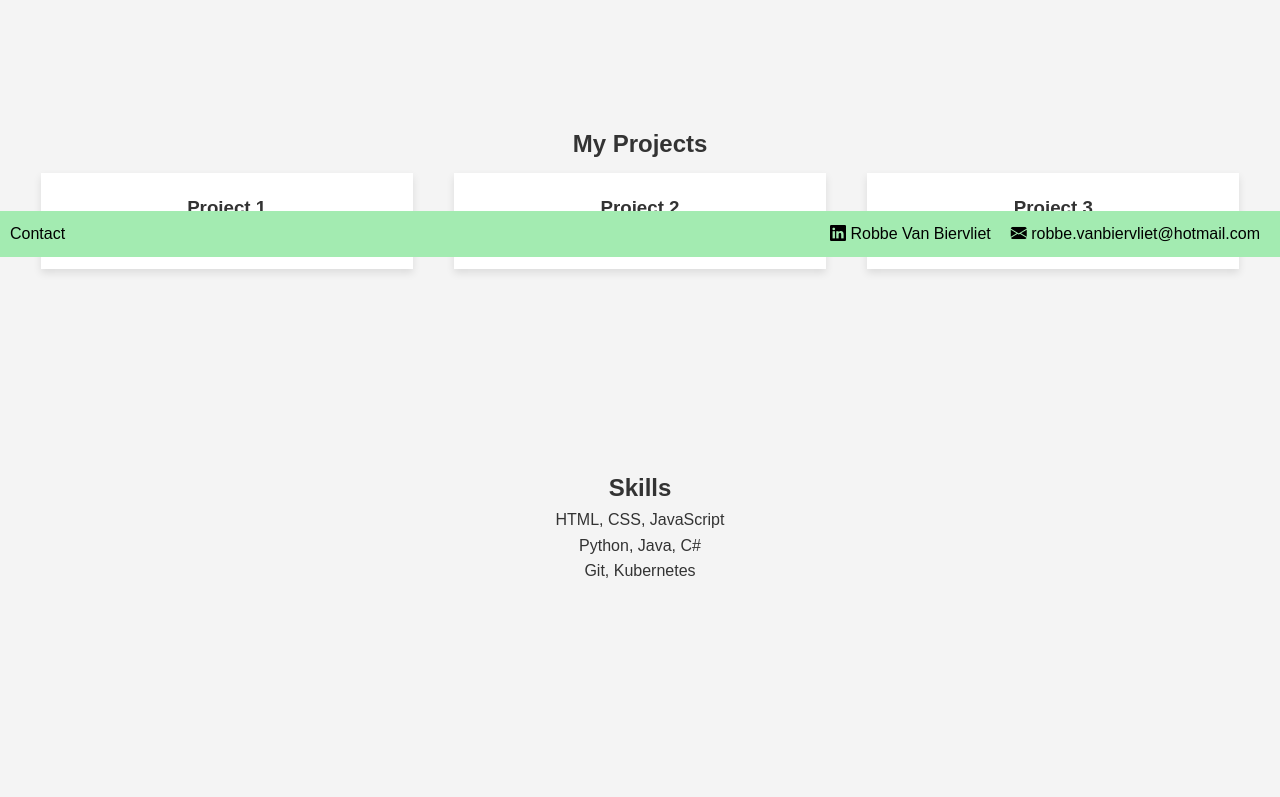
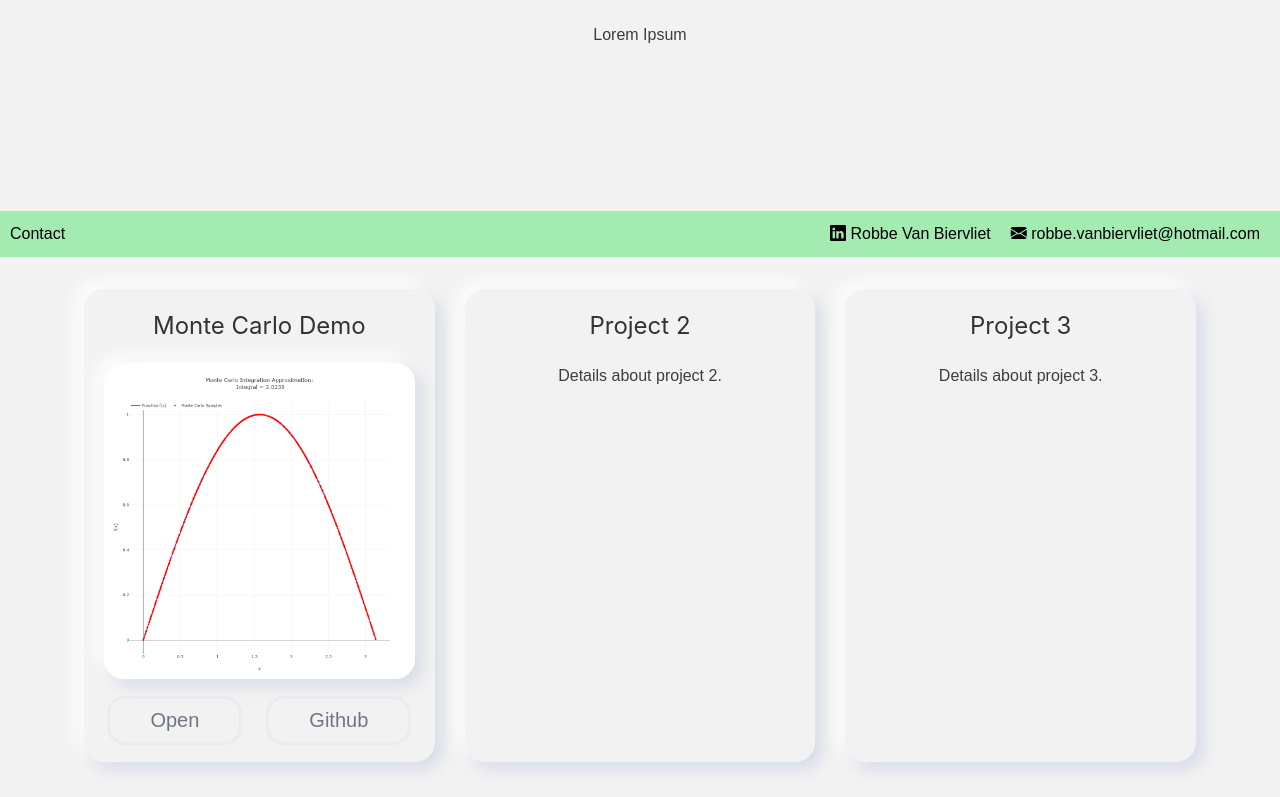
Before and after one commit to Soicrobbe/portfolio, a plain HTML site: page index.html in a window 1280 px wide. Shown: the part 543-1340 px from the top of the page. Before the commit the page ends 1267 px from the top, so only its background shows below. Drawn offline with nearby package versions, Linux system fonts and the light colour scheme.

Commit message:
Improved styling of projects section
First attempt to implement neumorphism style

```diff
--- a/index.html
+++ b/index.html
@@ -2,11 +2,14 @@
 <html lang="en">
     <head>
         <link rel="stylesheet" href="https://cdn.jsdelivr.net/npm/bootstrap-icons@1.11.3/font/bootstrap-icons.min.css">
+        <link rel="stylesheet" href="https://cdn.jsdelivr.net/npm/uikit@3.23.1/dist/css/uikit.min.css" />
         <meta charset="UTF-8">
         <meta http-equiv="X-UA-Compatible" content="IE=edge">
         <meta name="viewport" content="width-device-width, initial-scale=1.0">
         <title>Portfolio</title>
         <link rel="stylesheet" href="style.css">
+        <script src="https://cdn.jsdelivr.net/npm/uikit@3.23.1/dist/js/uikit.min.js"></script>
+        <script src="https://cdn.jsdelivr.net/npm/uikit@3.23.1/dist/js/uikit-icons.min.js"></script>
     </head>
     <body>
         <!-- Header Section -->
@@ -38,24 +41,31 @@
         </header>
 
         <!-- Home Section -->
-        <section id="home" class="section">
+        <section id="home">
             <h1>Welcome to My Portfolio</h1>
-            <p>Hi, I'm Robbe Van Biervliet, a passionate developer.</p>
+            <p>Hi, I'm Robbe Van Biervliet, a passionate developer. With a strong foundation in coding and a drive for solving complex problems, I specialize in creating efficient, scalable, and user-friendly applications. Whether it's building web applications, optimizing backend systems, or crafting elegant front-end interfaces, I bring both creativity and technical expertise to every project I work on.
+                I have experience with a wide range of technologies including [list a few key technologies you're familiar with, e.g., JavaScript, Python, React, Node.js, etc.], and I'm always eager to learn new tools and techniques to enhance my skills.
+                On this portfolio, you’ll find some of the projects I’ve worked on, highlighting my ability to transform ideas into functional, high-quality software. I’m passionate about collaborating with teams, building innovative solutions, and constantly growing as a developer.
+                Let’s build something great together!</p>
         </section>
 
         <!-- About Section -->
-        <section id="about" class="section">
+        <section id="about">
             <h2>About Me</h2>
             <p>Lorem Ipsum</p>
         </section>
 
         <!-- Projects Section -->
-        <section id="projects" class="section">
+        <section id="projects">
             <h2>My Projects</h2>
             <div id="project-container">
                 <div class="project">
-                    <h3>Project 1</h3>
-                    <p>Details about project 1.</p>
+                    <h3>Monte Carlo Demo</h3>
+                    <img src="MonteCarlo.png" alt="Monte Carlo Preview Image" class="uk-responsive-width image">
+                    <div class="button-container">
+                        <button type="button" class="button">Open</button>
+                        <button type="button" class="button">Github</button>
+                    </div>
                 </div>
                 <div class="project">
                     <h3>Project 2</h3>
--- a/style.scss
+++ b/style.scss
@@ -1,18 +1,32 @@
-$bg: #EDF2F0;
+@import url('https://fonts.googleapis.com/css2?family=Albert+Sans:ital,wght@0,100..900;1,100..900&display=swap');
 
-$neu-1: #ecf0f3;
-$neu-2: #d1d9e6;
 
-$white: #f9f9f9;
-$gray: #a0a5a8;
-$black: #181818;
+@mixin neumorphism($distance, $blur, $intensity, $inset: false) {
+    box-shadow: $distance $distance $blur mix(#5a5a5a, transparent, $intensity) if($inset, inset, null),
+      -#{$distance} -#{$distance} $blur mix(#ffffff, transparent, $intensity) if($inset, inset, null);
+  }
 
-$purple: #4B70E2;
+  :root {
+    --bg-color: #f2f2f2;
+    --shadow-dark: #97a4b6;
+    --shadow-light: #ffffff;
+    --text-primary: #3a3e42;
+    --transition-config: all 0.4s cubic-bezier(0.25, 0.46, 0.45, 1.1);
+    }
 
 * {
     margin: 0;
     padding: 0;
     box-sizing: border-box;
+}
+
+h1 {
+    margin: 30px;
+    font-size: 50px;
+}
+
+h2 {
+    margin: 25px;
 }
 
 html {
@@ -22,8 +36,8 @@ html {
 body {
     font-family: Poppins, sans-serif;
     line-height: 1.6;
-    color: #333;
-    background-color: #f4f4f4;
+    color: var(--text-primary);
+    background-color: var(--bg-color);
 }
 
 a {
@@ -31,32 +45,16 @@ a {
     color: inherit;
 }
 
-/* a {
-    --gradient-primary: linear-gradient(45deg, #54b3d6, #3bd6d6, #2cee8f);
-    background-image: var(--gradient-primary);
-    background-size: 200% 100%;
-    background-position: 100%;
-    -webkit-background-clip: text;
-    background-clip: text;
-    color: rgba(0, 0, 0, 0);
-    transition: transform 0.4s cubic-bezier(0.25, 0.46, 0.45, 2.2),
-                background-position 0.6s ease;
-  } */
-
-  /* a:hover {
-    background-position: 0%;
-    transform: scale(1.15) rotate(-2deg);
-    -webkit-text-fill-color: transparent;
-  } */
-
 ul {
     list-style: none;
+    margin:0;
+    padding:0;
 }
 
 section {
     padding: 60px 20px;
     margin: auto;
-    max-width: 1400px;
+    max-width: 90%;
     text-align: center;
 }
 
@@ -90,23 +88,34 @@ h1, h2, h3 {
     color: #333;
 }
 
-.section {
-    margin: 80px auto;
+#project-container {
+    display: flex;
+    justify-content: space-between;
+    width: 100%;
+    flex-wrap: wrap;
+    flex-direction: row;
+    gap: 30px;
 }
 
-#project-container {
-    display: flex;
-    justify-content: space-around;
-    flex-wrap: wrap;
-    flex-direction: row;
+#projects {
+    width: 100;
 }
 
 .project {
-    background-color: #fff;
+    flex: 1;
+    background-color: var(--bg-color);
     padding: 20px;
-    width: 30%;
-    box-shadow: 0 4px 8px rgba(0, 0, 0, 0.1);
+    width: 100%;
     margin-top: 10px;
+    margin-bottom: 0px;
+    margin-left: auto;
+    margin-right: auto;
+    border-radius: 20px;;
+    // box-shadow: 5px 10px 15px var(--shadow-dark),
+                // -5px -10px 15px var(--shadow-light);
+    box-shadow: 7px 7px 15px rgba(55, 84, 170, .15),
+    -7px -7px 20px rgba(255, 255, 255, 1),
+    0px 0px 4px rgba(255, 255, 255, .2) !important;
 }
 
 form {
@@ -130,10 +139,6 @@ button {
     border: none;
     cursor: pointer;
     border-radius: 4px;
-}
-
-button:hover {
-    background-color: #555;
 }
 
 footer {
@@ -180,7 +185,6 @@ footer ul li a:hover {
 #mobile-nav {
     display:none;
     justify-content: space-around;
-    /* margin-right: 50px; */
 }
 
 .hamburger-icon {
@@ -193,23 +197,12 @@ footer ul li a:hover {
     margin: auto;
     font-size: 25px;
     text-align: center;
-    /* transform: translate(7px,-7px); */
 }
 
-/* .hamburger-icon span {
-    width: 32px;
-    height: 2px;
-    display:inline-block;
-    background-color: #c3e0e5;
-    transition: all 0.3 ease-in-out;
-} */
-
 .menu-links {
-    /* position: absolute; */
     top: 100%;
     right: 0%;
     background-color: #30538a;
-    /* width: fit-content; */
     max-height: 0;
     overflow: hidden;
     transition: all 0.1s ease-in-out;
@@ -234,30 +227,54 @@ footer ul li a:hover {
     transition: all 0.1s ease-in-out;
 }
 
-/* .hamburger-icon.open span:first-child {
-    transform: rotate(45deg) translate(5px, 10px);
-} */
+.image {
+    box-shadow: 7px 7px 15px rgba(55, 84, 170, .15),
+              -7px -7px 20px rgba(255, 255, 255, 1),
+              0px 0px 4px rgba(255, 255, 255, .2) !important;
+  background-color: var(--bg-color);
+  border-radius: 20px;
+  margin-bottom: 20px;
+}
 
-/* .hamburger-icon.open span:nth-child(2) {
-    opacity: 0;
-} */
+.button {
+    font-size: 20px;
+    // border: none;
+    padding: 10px 40px;
+    border-radius: 15px;
+    color: #6D7587;
+    background-color: var(--bg-color);
+    outline-style: solid;
+    outline-color: rgba(55, 84, 170, 0.041);
+    transition: box-shadow .2s ease !important;
+  }
 
-/* .hamburger-icon.open span:last-child {
-    transform: rotate(-45deg) translate(20px, -2px);
-} */
+  .button:hover {
+    outline:none;
+    box-shadow: 7px 7px 15px rgba(55, 84, 170, .15),
+                -7px -7px 20px rgba(255, 255, 255, 1),
+                inset 0px 0px 4px rgba(255, 255, 255, .2),
+                inset 7px 7px 15px rgba(55, 84, 170, 0),
+                inset -7px -7px 20px rgba(255, 255, 255, 0),
+                0px 0px 4px rgba(255, 255, 255, 0) !important;
+}
 
-/* .hamburger-icon span:first-child {
-    transform: none;
-} */
+.button:active {
+    box-shadow: 7px 7px 15px rgba(55, 84, 170, .15),
+              -7px -7px 20px rgba(255, 255, 255, 1),
+              inset 0px 0px 4px rgba(255, 255, 255, 0),
+              inset 7px 7px 15px rgba(55, 84, 170, .15),
+              inset -7px -7px 20px rgba(255, 255, 255, 1),
+              0px 0px 4px rgba(255, 255, 255, .2) !important;
+}
 
-/* .hamburger-icon span:first-child {
-    opacity:1;
-} */
-
-/* .hamburger-icon span:first-child {
-    transform: none;
-} */
-
+.button-container {
+    display: flex;
+    justify-content: center;
+    // width: 90%;
+    // flex-wrap: wrap;
+    flex-direction: row;
+    gap: 30px;
+}
 
 
 @media screen and (max-width: 800px) {
@@ -266,8 +283,8 @@ footer ul li a:hover {
         flex-direction: column;
     }
     .project {
-        width: 100%;
         max-width: 500px;
+        flex:auto;
     }
     #desktop-nav {
         display:none;
```
Also changed, not shown: MonteCarlo.png (added), style.css, 1 other file.
